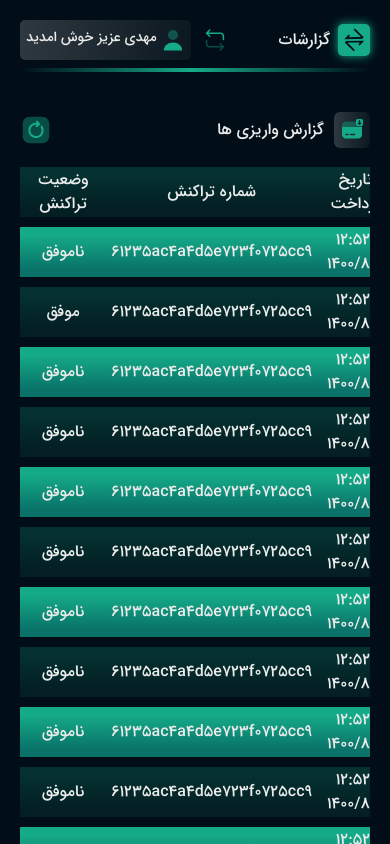
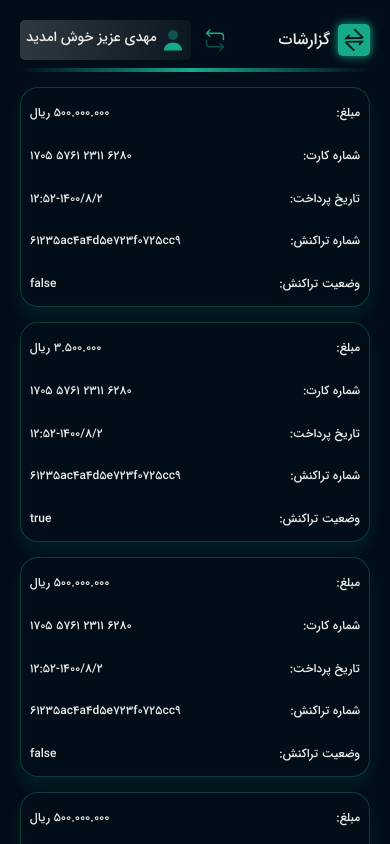
Before and after one commit to danyalbani240/dashboard, a Nuxt app: page /reports in a window 390 px wide. Shown: the top 844 px of the page. Built offline with nearby package versions, Linux system fonts and the light colour scheme.

Commit message:
responsive table item added

```diff
--- a/components/Base/BaseResponsiveTableItem.vue
+++ b/components/Base/BaseResponsiveTableItem.vue
@@ -1,36 +1,24 @@
 <template>
-  <!-- <div class="table-item bg-primary w-11/12 flex-col justify-between" dir="rtl" v-for="row in rows">
-    <div class="flex justify-between">
-      <p>مبلغ:</p>
-      <p></p>
+  <div
+    class="table-item bg-primary w-full flex-col flex justify-between"
+    dir="rtl"
+
+  >
+    <div  class="flex justify-between text-xs"  v-for="item in row">
+      <p>{{ item.title }}:</p>
+      <p>{{ item.value }}</p>
     </div>
-    <div class="flex justify-between">
-      <p>شمراه کارت:</p>
-      <p></p>
-    </div>
-    <div class="flex justify-between">
-      <p>تاریخ پرداخت:</p>
-      <p></p>
-    </div>
-    <div class="flex justify-between">
-      <p>شماره تراکنش:</p>
-      <p></p>
-    </div>
-    <div class="flex justify-between">
-      <p>وضعیت تراکنش:</p>
-      <p></p>
-    </div>
-  </div> -->
+  </div>
 </template>
 
 <script>
 export default {
-    props:{
-        rows:{
-            type:Array,
-            required: true
-        }
-    }
+  props: {
+    row: {
+      type: Array,
+      required: true,
+    },
+  },
 };
 </script>
 
@@ -39,8 +27,10 @@ export default {
   height: 220px;
   padding-right: 13px;
   padding-left: 9px;
+  padding: 18px 9px 13px;
   border: 1px solid rgba(21, 171, 137, 0.3);
   box-shadow: 0px 10px 16px rgba(21, 171, 137, 0.1);
   border-radius: 18px;
+  margin: 15px 0;
 }
 </style>
--- a/pages/reports/index.vue
+++ b/pages/reports/index.vue
@@ -1,7 +1,8 @@
 <template>
   <div class="bg-primary w-full text-Neutral-Gray p-5">
     <base-dashboard-header :pageName="'گزارشات'" />
-    <the-reports-table :reports="reports" />
+    <the-reports-table :reports="reports" class="hidden sm:block" />
+    <base-responsive-table-item v-for="row in rows" :row="row" class="sm:hidden" :key="row.id" />
   </div>
 </template>
 
@@ -16,6 +17,7 @@ export default {
           payment: "12:52-1400/8/2",
           transactionNum: "61235ac4a4d5e723f0725cc9",
           transactionStatus: false,
+          id:1
         },
         {
           price: "3.500.000 ریال",
@@ -23,6 +25,7 @@ export default {
           payment: "12:52-1400/8/2",
           transactionNum: "61235ac4a4d5e723f0725cc9",
           transactionStatus: true,
+          id:2
         },
         {
           price: "500.000.000 ریال",
@@ -30,6 +33,7 @@ export default {
           payment: "12:52-1400/8/2",
           transactionNum: "61235ac4a4d5e723f0725cc9",
           transactionStatus: false,
+          id:3
         },
         {
           price: "500.000.000 ریال",
@@ -37,6 +41,7 @@ export default {
           payment: "12:52-1400/8/2",
           transactionNum: "61235ac4a4d5e723f0725cc9",
           transactionStatus: false,
+          id:4
         },
         {
           price: "500.000.000 ریال",
@@ -44,6 +49,7 @@ export default {
           payment: "12:52-1400/8/2",
           transactionNum: "61235ac4a4d5e723f0725cc9",
           transactionStatus: false,
+          id:5
         },
         {
           price: "500.000.000 ریال",
@@ -51,6 +57,7 @@ export default {
           payment: "12:52-1400/8/2",
           transactionNum: "61235ac4a4d5e723f0725cc9",
           transactionStatus: false,
+          id:6
         },
         {
           price: "500.000.000 ریال",
@@ -58,6 +65,7 @@ export default {
           payment: "12:52-1400/8/2",
           transactionNum: "61235ac4a4d5e723f0725cc9",
           transactionStatus: false,
+          id:7
         },
         {
           price: "500.000.000 ریال",
@@ -65,6 +73,7 @@ export default {
           payment: "12:52-1400/8/2",
           transactionNum: "61235ac4a4d5e723f0725cc9",
           transactionStatus: false,
+          id:8
         },
         {
           price: "500.000.000 ریال",
@@ -72,6 +81,7 @@ export default {
           payment: "12:52-1400/8/2",
           transactionNum: "61235ac4a4d5e723f0725cc9",
           transactionStatus: false,
+          id:9
         },
         {
           price: "500.000.000 ریال",
@@ -79,6 +89,7 @@ export default {
           payment: "12:52-1400/8/2",
           transactionNum: "61235ac4a4d5e723f0725cc9",
           transactionStatus: false,
+          id:10
         },
         {
           price: "500.000.000 ریال",
@@ -86,6 +97,7 @@ export default {
           payment: "12:52-1400/8/2",
           transactionNum: "61235ac4a4d5e723f0725cc9",
           transactionStatus: false,
+          id:11
         },
         {
           price: "500.000.000 ریال",
@@ -93,12 +105,13 @@ export default {
           payment: "12:52-1400/8/2",
           transactionNum: "61235ac4a4d5e723f0725cc9",
           transactionStatus: false,
+          id:12
         },
       ],
     };
   },
   computed: {
-    Rows() {
+    rows() {
       let newRows = [];
       for (let item = 0; item < this.reports.length; item++) {
         let rowArray = [];
```
